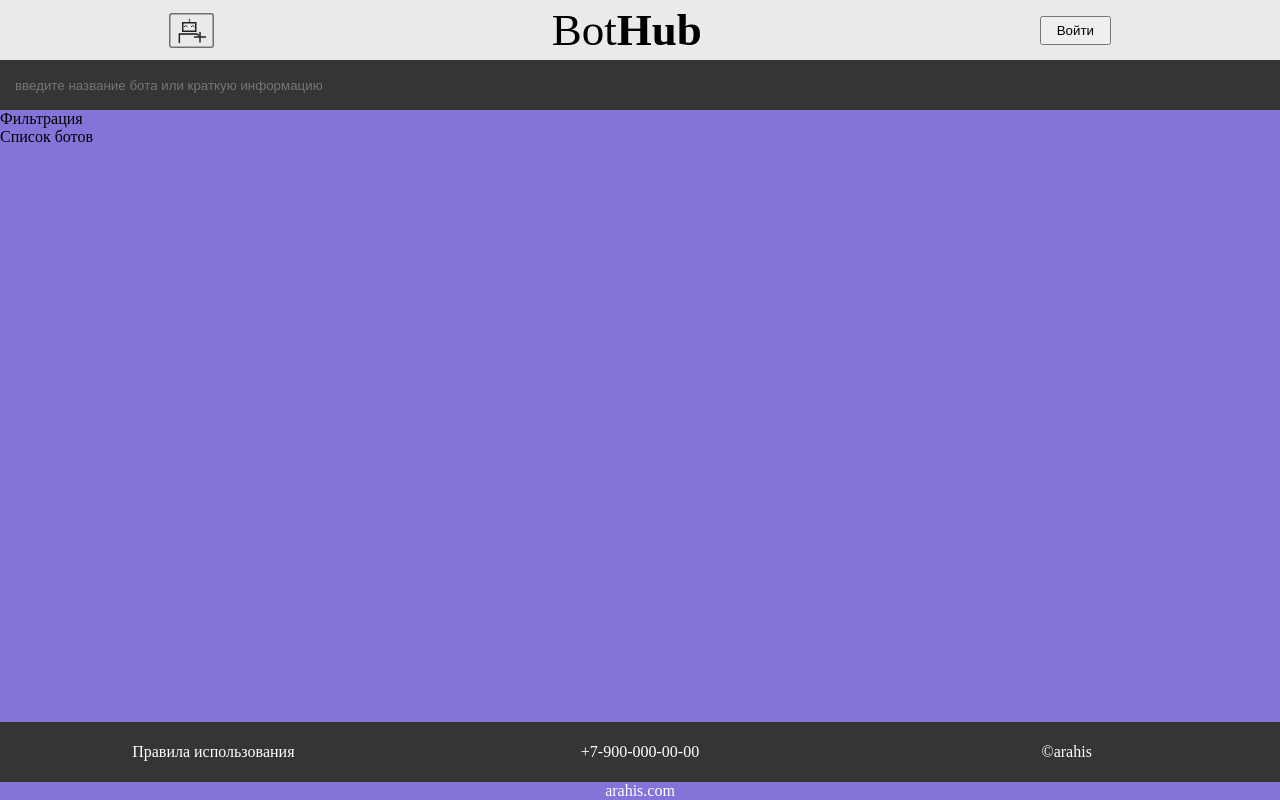
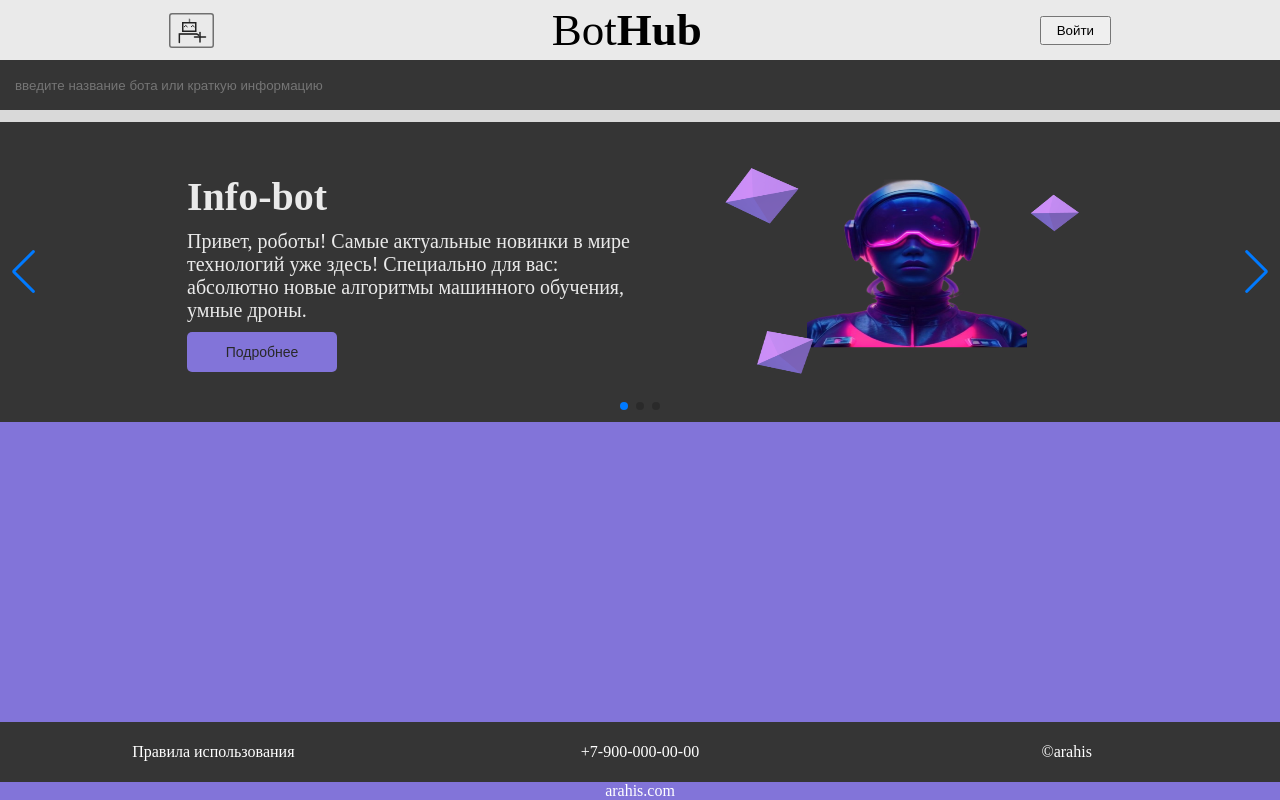
Before and after one commit to RomanGleizer/BotHub, a Vue app in the folder BotHub/bothub.client/: page / in a window 1280 px wide. Built offline with nearby package versions, Linux system fonts and the light colour scheme.

Commit message:
add ads swiper

```diff
--- a/BotHub/bothub.client/package.json
+++ b/BotHub/bothub.client/package.json
@@ -10,6 +10,7 @@
     "lint": "eslint . --ext .vue,.js,.jsx,.cjs,.mjs --fix --ignore-path .gitignore"
   },
   "dependencies": {
+    "swiper": "^11.1.1",
     "vue": "^3.4.21",
     "vue-router": "^4.3.0"
   },
--- /dev/null
+++ b/BotHub/bothub.client/src/components/elements/Ads-Element.vue
@@ -0,0 +1,59 @@
+<template>
+  <div class="ads-container">
+    <div class="ads-text">
+      <h3 class="ads-h3">Info-bot</h3>
+      <div class="ads-info">
+        Привет, роботы! Самые актуальные новинки в мире технологий уже здесь!
+        Специально для вас: абсолютно новые алгоритмы машинного обучения, умные дроны.
+      </div>
+      <button class="ads-more">Подробнее</button>
+    </div>
+    <div class="ads-image">
+      <img src="@/images/info-bot.png" alt="Фотография бота" width="400" height="250" />
+    </div>
+  </div>
+</template>
+
+<script>
+  export default {}
+</script>
+
+<style scoped>
+  .ads-container {
+    width: 100%;
+    min-height: 300px;
+    padding: 0 100px;
+    background-color: #353535;
+    display: flex;
+    flex-wrap: wrap;
+    justify-content: center;
+    align-items: center;
+    gap: 20px;
+  }
+
+  .ads-text {
+    width: 45%;
+  }
+
+  .ads-h3 {
+    font-size: 40px;
+    color: #EAEAEA;
+    margin-bottom: 10px;
+  }
+  .ads-info {
+    max-width: 450px;
+    font-size: 20px;
+    color: #EAEAEA;
+    margin-bottom: 10px;
+  }
+
+  .ads-more {
+    background-color: #8274D9;
+    color:#282829;
+    width: 150px;
+    height: 40px;
+    border: none;
+    border-radius: 5px;
+    font-size: 14px;
+  }
+</style>
--- a/BotHub/bothub.client/src/components/pages/Main-Page.vue
+++ b/BotHub/bothub.client/src/components/pages/Main-Page.vue
@@ -2,14 +2,61 @@
   <div class="search-container">
     <input class="search" placeholder="введите название бота или краткую информацию" type="text">
   </div>
-  <div>Фильтрация</div>
-  <div>Список ботов</div>
+<div class="line"></div>
+  <div class="swiper">
+    <swiper
+        :modules="modules"
+        :slides-per-view="1"
+        :space-between="500"
+        :loop="true"
+        navigation
+        :pagination="{ clickable: true }"
+        @swiper="onSwiper"
+        @slideChange="onSlideChange"
+
+    >
+      <swiper-slide>
+        <AdsElement></AdsElement>
+      </swiper-slide>
+      <swiper-slide><AdsElement></AdsElement></swiper-slide>
+      <swiper-slide><AdsElement></AdsElement></swiper-slide>
+      ...
+    </swiper>
+  </div>
+<!--  <div>Фильтрация</div>-->
+<!--  <div>Список ботов</div>-->
 </template>
 
 <script>
+import { Navigation, Pagination, Scrollbar, A11y } from 'swiper/modules';
+  import { Swiper, SwiperSlide } from 'swiper/vue';
+  import 'swiper/css';
+import 'swiper/css/navigation';
+import 'swiper/css/pagination';
+import 'swiper/css/scrollbar';
 
-export default {
-  components: {}
+import AdsElement from "@/components/elements/Ads-Element.vue";
+
+  export default {
+
+    components: {
+      AdsElement,
+      Swiper,
+      SwiperSlide,
+    },
+    setup() {
+      const onSwiper = (swiper) => {
+        console.log(swiper);
+      };
+      const onSlideChange = () => {
+        console.log('slide change');
+      };
+      return {
+        onSwiper,
+        onSlideChange,
+        modules: [Navigation, Pagination, Scrollbar, A11y],
+      };
+    },
 }
 </script>
 
@@ -22,4 +69,10 @@ export default {
   border: 0;
   padding-left: 15px;
 }
+
+.line {
+  width: 100%;
+  height: 12px;
+  background-color: #D9D9D9;
+}
 </style>
```
Also changed, not shown: BotHub/bothub.client/src/images/info-bot.png (added), 1 other file (tests, documents, lock files or other folders).
